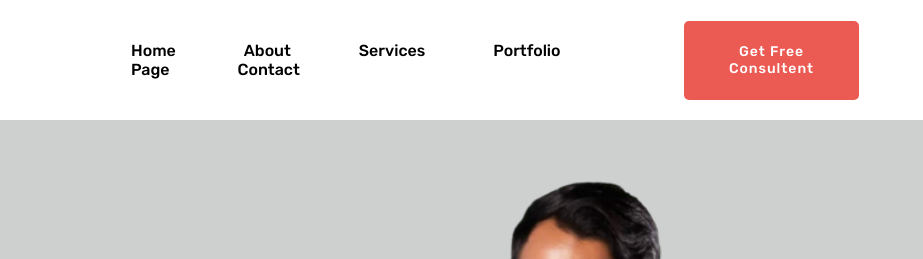
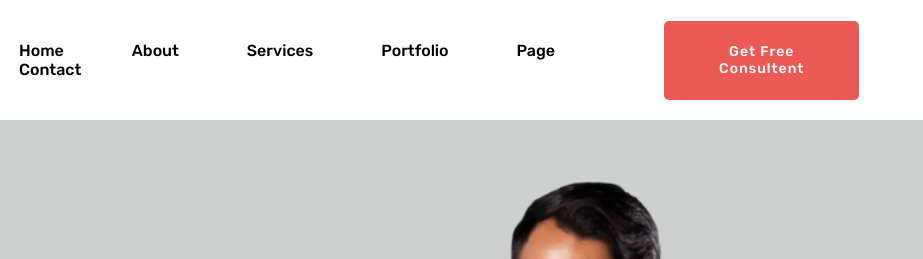
Before and after one commit to rijviislam/personal-portfolio, a plain HTML site: page index.html in a window 1280 px wide. Shown: the top 259 px of the page, 357-1280 px from the left. Drawn offline with nearby package versions, Linux system fonts and the light colour scheme.

Commit message:
chnage navbar code

```diff
--- a/style.css
+++ b/style.css
@@ -37,7 +37,7 @@ ul li {
 }
 
 .navigation__menu {
-    padding-left: 12rem;
+    padding-left: 5rem;
 }
 
 .nav__item {
```
